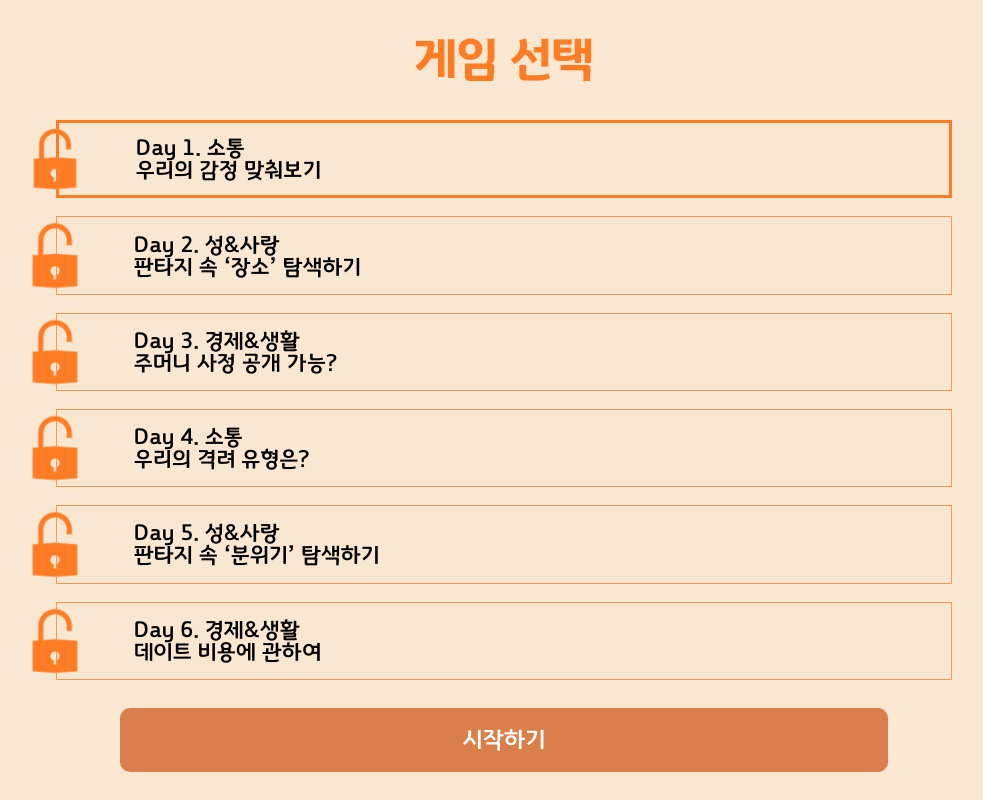
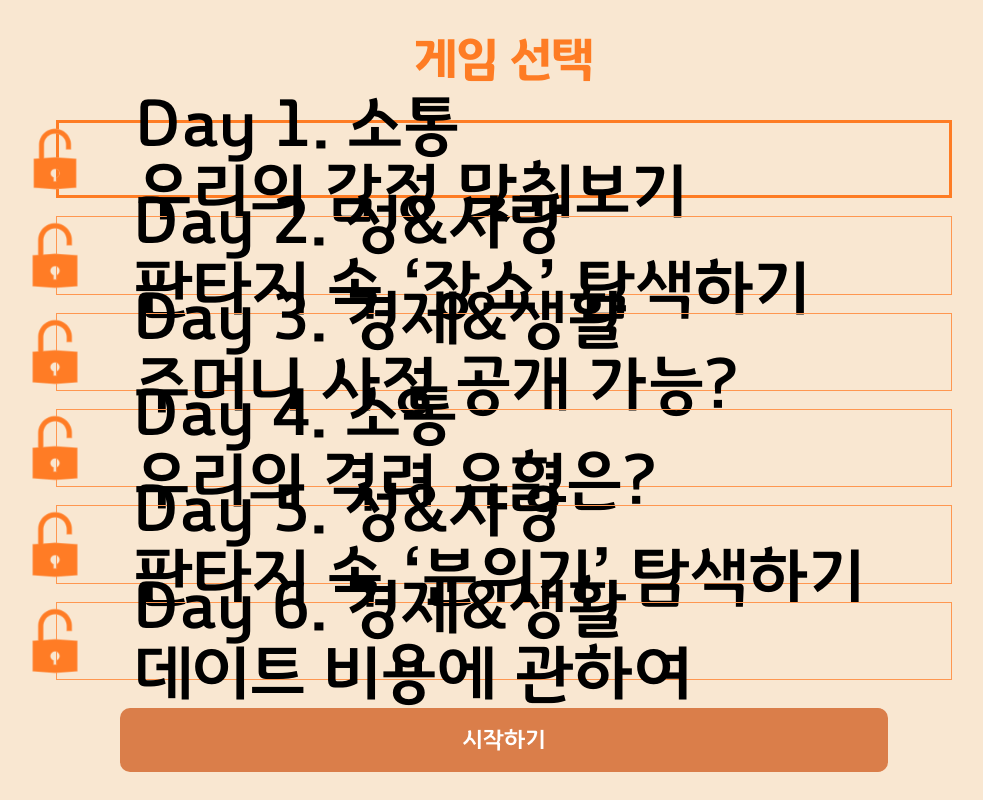
Before and after one commit to qocksdlf123/banjjog, a React (Create React App) app in the folder front/: page /gameList in a window 1280 px wide. Shown: the whole page, without its empty margins (136-1119 px from the left). Built offline with nearby package versions, Linux system fonts and the light colour scheme.

Commit message:
:boom: style : 폰트 사이즈 조절

```diff
--- a/front/src/page/GameListPage/style.css
+++ b/front/src/page/GameListPage/style.css
@@ -32,7 +32,7 @@
   height: 14%;
   border: 1px solid #ff9750;
   padding: 0 6%;
-  font-size: 2.8vh;
+  font-size: 5.2vw;
   box-sizing: border-box;
   cursor: pointer;
   white-space: pre-wrap;
```
